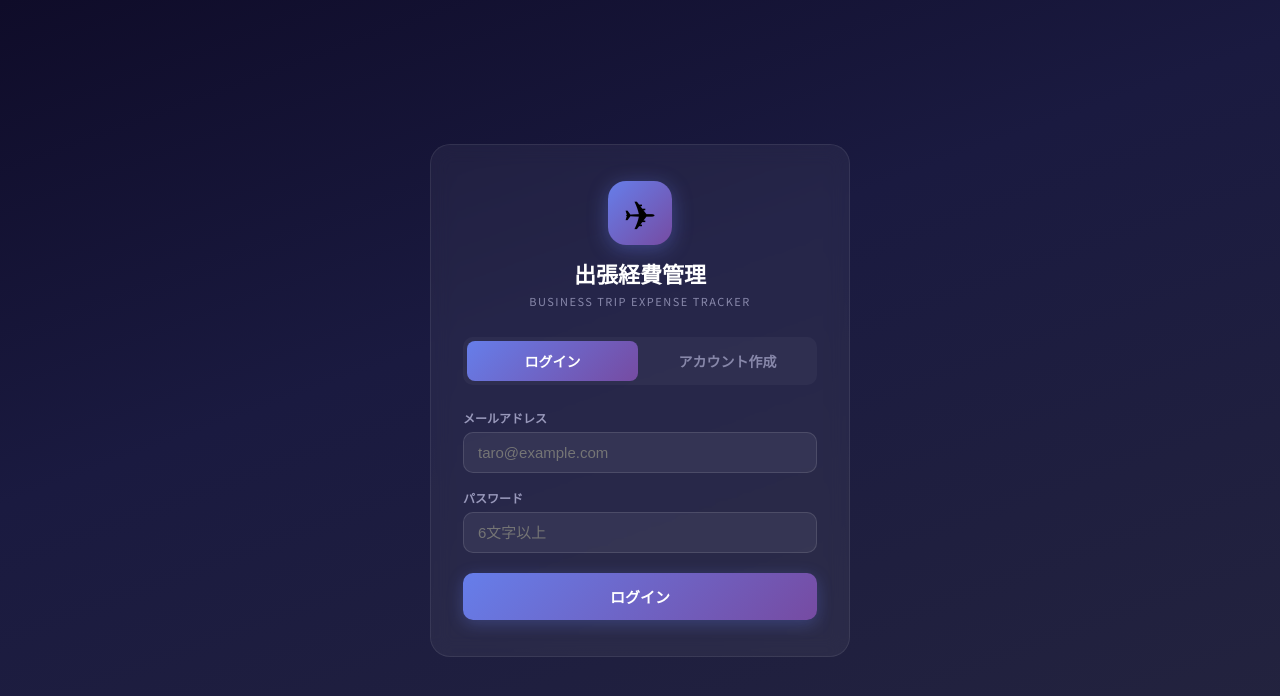
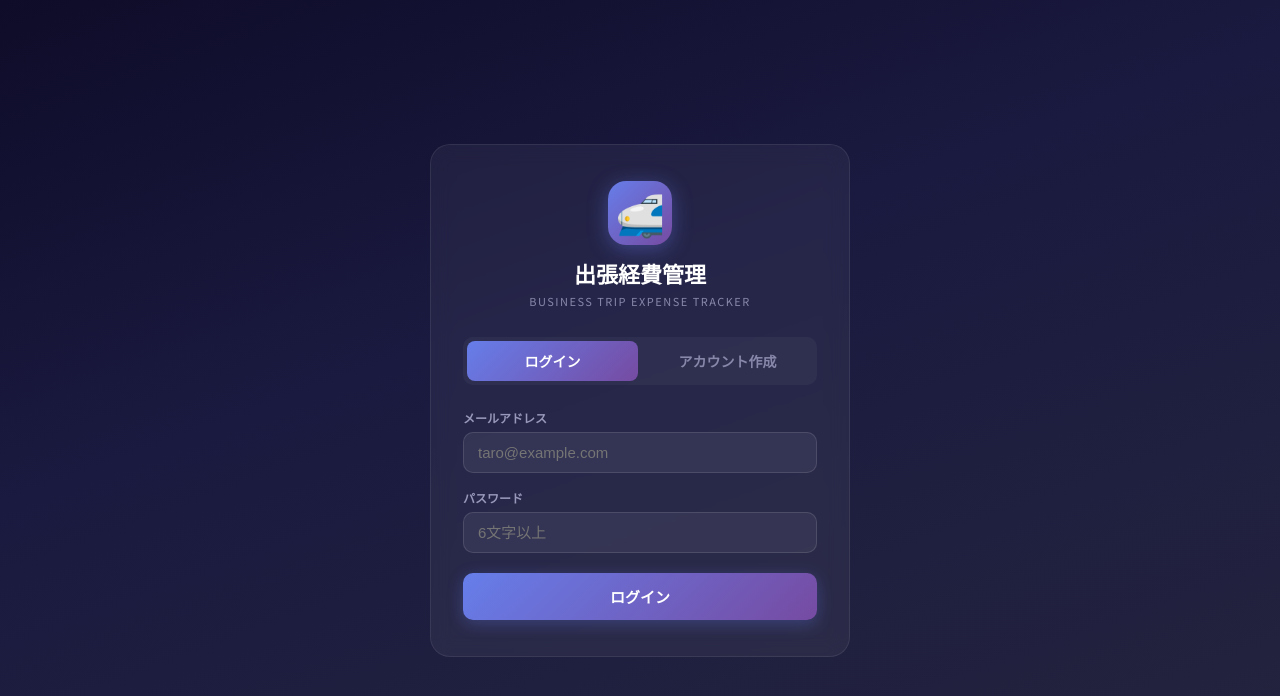
Before and after one commit to TomohiroIda0816/expense-tracker, a React (Vite) app: page / in a window 1280 px wide. Shown: the top 696 px of the page. Built offline with nearby package versions, Linux system fonts and the light colour scheme; no server answers.

Commit message:
Update AuthPage.jsx

```diff
--- a/src/AuthPage.jsx
+++ b/src/AuthPage.jsx
@@ -6,7 +6,7 @@ export default function AuthPage() {
   const [email, setEmail] = useState('')
   const [password, setPassword] = useState('')
   const [displayName, setDisplayName] = useState('')
-  const [department, setDepartment] = useState('')
+
   const [error, setError] = useState('')
   const [message, setMessage] = useState('')
   const [loading, setLoading] = useState(false)
@@ -29,7 +29,6 @@ export default function AuthPage() {
         if (data.user) {
           await supabase.from('profiles').update({
             display_name: displayName,
-            department: department,
           }).eq('id', data.user.id)
         }
         setMessage('確認メールを送信しました。メール内のリンクをクリックしてアカウントを有効化してください。')
@@ -42,7 +41,7 @@ export default function AuthPage() {
     <div style={styles.page}>
       <div style={styles.card}>
         <div style={styles.header}>
-          <div style={styles.icon}>✈</div>
+          <div style={styles.icon}>🚅</div>
           <h1 style={styles.title}>出張経費管理</h1>
           <p style={styles.subtitle}>Business Trip Expense Tracker</p>
         </div>
@@ -62,10 +61,6 @@ export default function AuthPage() {
               <div style={styles.field}>
                 <label style={styles.label}>氏名</label>
                 <input style={styles.input} value={displayName} onChange={(e) => setDisplayName(e.target.value)} placeholder="山田 太郎" required />
-              </div>
-              <div style={styles.field}>
-                <label style={styles.label}>部署</label>
-                <input style={styles.input} value={department} onChange={(e) => setDepartment(e.target.value)} placeholder="営業部" required />
               </div>
             </>
           )}
```
